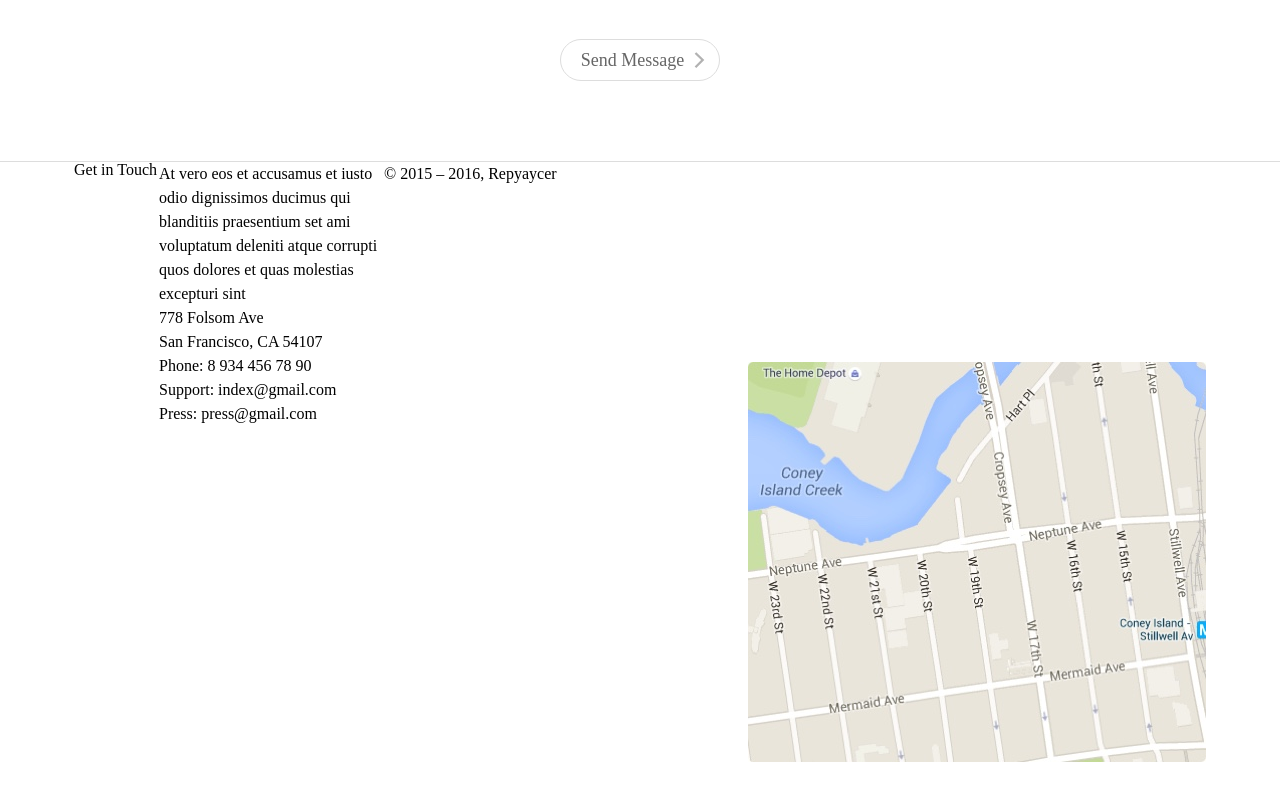
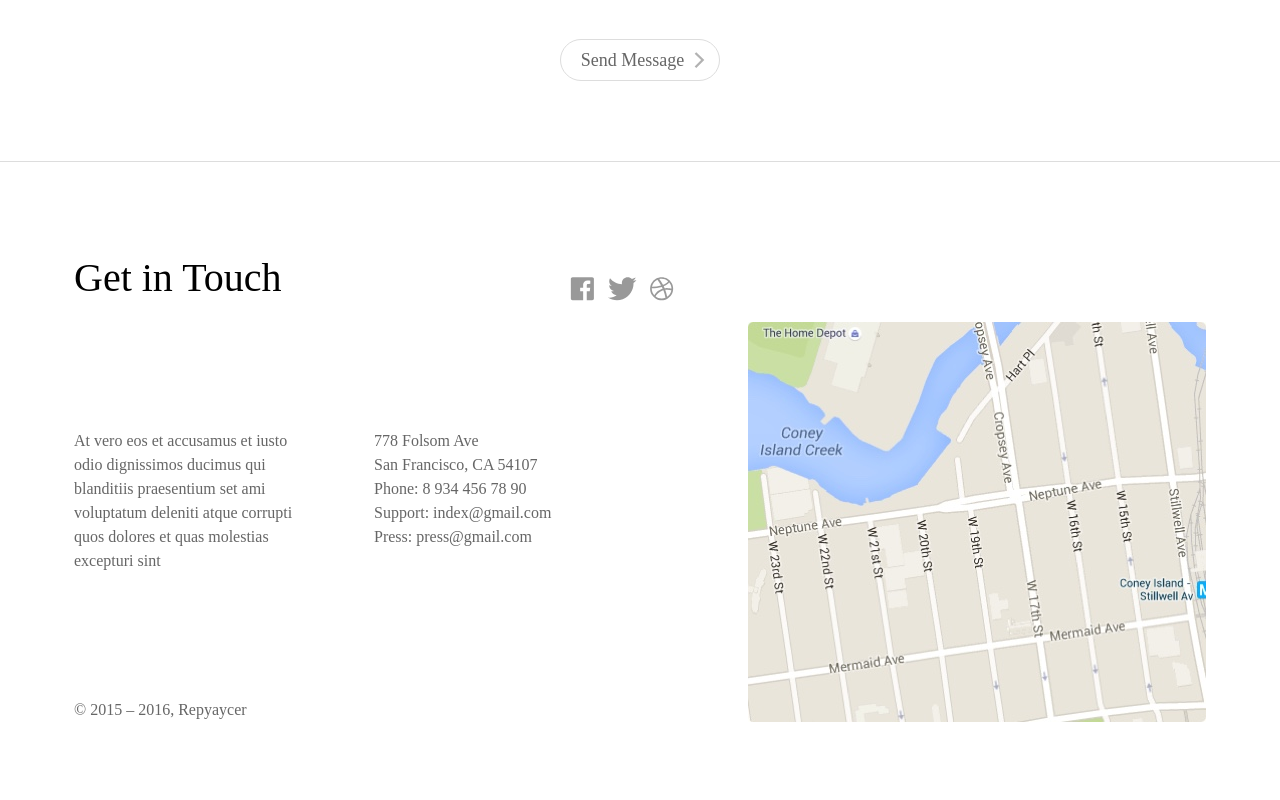
Before and after one commit to christinacantu/repyaycer, a website: page index.html in a window 1280 px wide. Shown: the part 2896-3696 px from the top of the page. Drawn offline with Linux system fonts and the light colour scheme.

Commit message:
padding, margin, flex

```diff
--- a/css/styles.css
+++ b/css/styles.css
@@ -124,13 +124,16 @@ button {
     border-bottom: 0.5px solid rgba(255, 255, 255, 0.1); }
   .hero .action-buttons {
     margin-top: 50px; }
-  .hero .social-media {
-    display: flex;
-    align-self: flex-end;
-    justify-content: space-between;
-    width: 104px; }
-    .hero .social-media .faycebook-wyte g, .hero .social-media .tweeyter-wyte g, .hero .social-media .dreybull-wyte g {
-      fill: rgba(255, 255, 255, 0.4); }
+
+.social-media {
+  display: flex;
+  align-self: flex-end;
+  justify-content: space-between;
+  width: 104px; }
+  .social-media .faycebook-wyte g, .social-media .tweeyter-wyte g, .social-media .dreybull-wyte g {
+    fill: rgba(255, 255, 255, 0.4); }
+  .social-media .faycebook-dark g, .social-media .tweeyter-dark g, .social-media .dreybull-dark g {
+    fill: rgba(0, 0, 0, 0.4); }
 
 .spaycer {
   padding: 130px 0px; }
@@ -213,14 +216,30 @@ button {
         line-height: 1.444em; }
 
 .contact-us {
+  height: 70vh;
+  margin-bottom: 100px;
+  background: url("../images/mayp.jpg") no-repeat bottom right;
   display: flex;
-  height: 100vh;
-  background: url("../images/mayp.jpg") no-repeat center right; }
+  flex-direction: column;
+  justify-content: space-between; }
   .contact-us p {
-    line-height: 1.500em; }
-  .contact-us .contact-us--description {
-    max-width: 225px; }
-    .contact-us .contact-us--description h2 {
+    max-width: 224px;
+    line-height: 1.500em;
+    color: #666666; }
+  .contact-us .contact-us--social {
+    display: flex;
+    justify-content: space-between;
+    max-width: 600px;
+    margin-top: 90px; }
+    .contact-us .contact-us--social h2 {
       font-size: 2.500em;
       line-height: 1.300em;
       color: #000000; }
+    .contact-us .contact-us--social .social-media--contact {
+      align-self: center;
+      justify-content: space-between; }
+  .contact-us .contact-us--description {
+    display: flex;
+    max-width: 600px; }
+    .contact-us .contact-us--description div {
+      width: 50%; }
--- a/source/sass/main.scss
+++ b/source/sass/main.scss
@@ -107,6 +107,7 @@ button {
   .action-buttons {
     margin-top: 50px;
   }
+}
 
 .social-media {
   display: flex;
@@ -114,10 +115,12 @@ button {
   justify-content: space-between;
   width: 104px;  //set a width so flex could be set, to put space between the icons, tried to set max-width, but didn't work
 
-
   .faycebook-wyte g, .tweeyter-wyte g, .dreybull-wyte g {  //had to be more specific in order for the opacity to come through
     fill: rgba(255, 255, 255, 0.40);
   }
+
+  .faycebook-dark g, .tweeyter-dark g, .dreybull-dark g {  //had to be more specific in order for the opacity to come through
+    fill: rgba(0, 0, 0, 0.40);
   }
 }
 
@@ -236,21 +239,43 @@ button {
 }
 
 .contact-us {
+  height: 70vh;
+  margin-bottom: 100px;
+  background: url('../images/mayp.jpg') no-repeat bottom right;
   display: flex;
-  height: 100vh;
-  background: url('../images/mayp.jpg') no-repeat center right;
+  flex-direction: column;
+  justify-content: space-between;
 
   p {
+    max-width: 224px;
     line-height: 1.500em;  //24px
+    color: #666666;
   }
 
-  .contact-us--description {
-    max-width: 225px;
+  .contact-us--social {
+    display: flex;
+    justify-content: space-between;
+    max-width: 600px;
+    margin-top: 90px;
 
     h2 {
       font-size: 2.500em;  //40px
       line-height: 1.300em;  //52px
       color: #000000;
     }
+
+    .social-media--contact {
+      align-self: center;
+      justify-content: space-between;
     }
   }
+
+  .contact-us--description {
+    display: flex;
+    max-width: 600px;
+
+    div {
+      width: 50%;
+    }
+  }
+}
```
Lines whose indentation alone changed are shown as unchanged.
